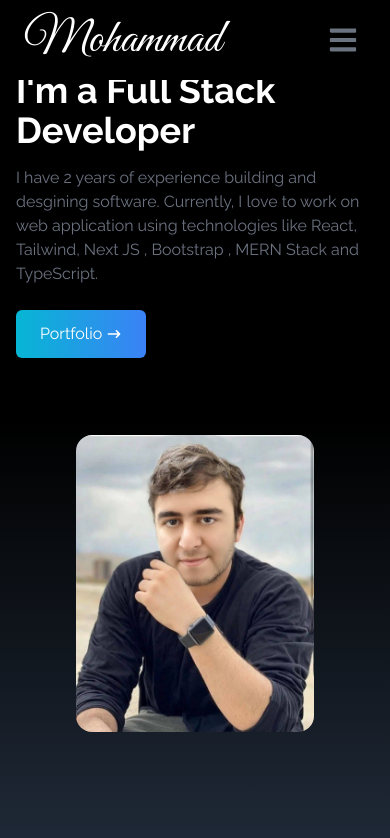
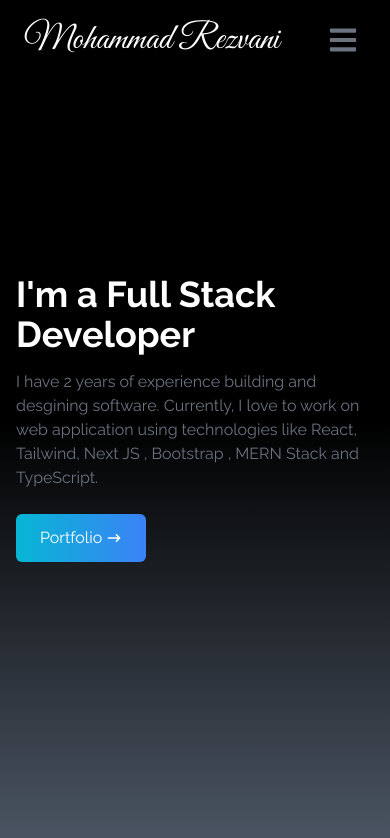
Before and after one commit to ImagineNo1/PortFolio, a React (Create React App) app: page / in a window 390 px wide. Shown: the top 838 px of the page. Built offline with nearby package versions, Linux system fonts and the light colour scheme.

Commit message:
Better UI/UX

```diff
--- a/src/components/Home.jsx
+++ b/src/components/Home.jsx
@@ -7,9 +7,9 @@ const Home = () => {
   return (
     <div
       name="home"
-      className="w-full h-screen bg-gradient-to-b from-black via-black to-gray-800"
+      className="w-full h-screen bg-gradient-to-b from-black via-black to-gray-600"
     >
-      <div className=" max-w-screen-lg mx-auto flex flex-col md:flex-row items-center justify-center h-full px-4 pb-28 md:pb-0">
+      <div className=" max-w-screen-lg mx-auto lg:flex items-center justify-center h-full px-4 ">
         <div className="flex flex-col justify-center h-full">
           <h2 className="text-4xl sm:text-7xl font-bold text-white">
             I'm a Full Stack Developer
@@ -37,7 +37,7 @@ const Home = () => {
           <img
             src={HeroImage}
             alt="my profile"
-            className="rounded-2xl mx-auto w-2/3"
+            className="rounded-2xl mx-auto w-2/3 hidden lg:block"
           />
         </div>
       </div>
--- a/src/components/NavBar.jsx
+++ b/src/components/NavBar.jsx
@@ -31,7 +31,7 @@ const NavBar = () => {
   return (
     <div className="flex justify-between items-center w-full h-20 px-4 bg-black text-white fixed">
       <div>
-        <h1 className="text-5xl font-signature ml-2">Mohammad</h1>
+        <h1 className="text-4xl font-signature ml-2">Mohammad Rezvani</h1>
       </div>
 
       <ul className="hidden md:flex">
```
